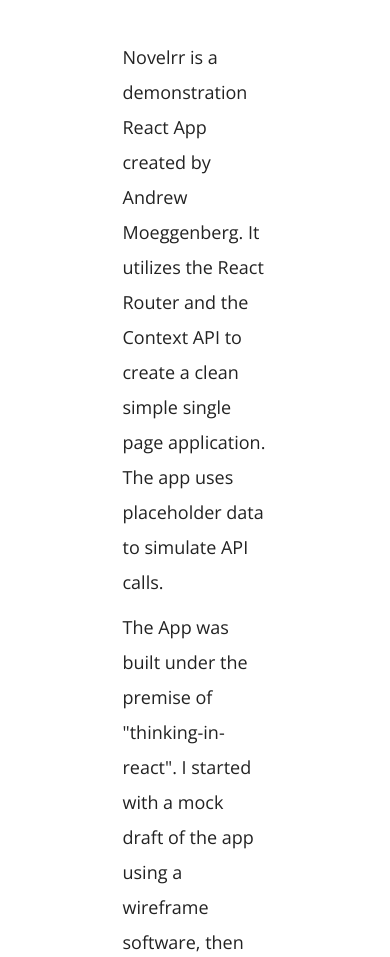
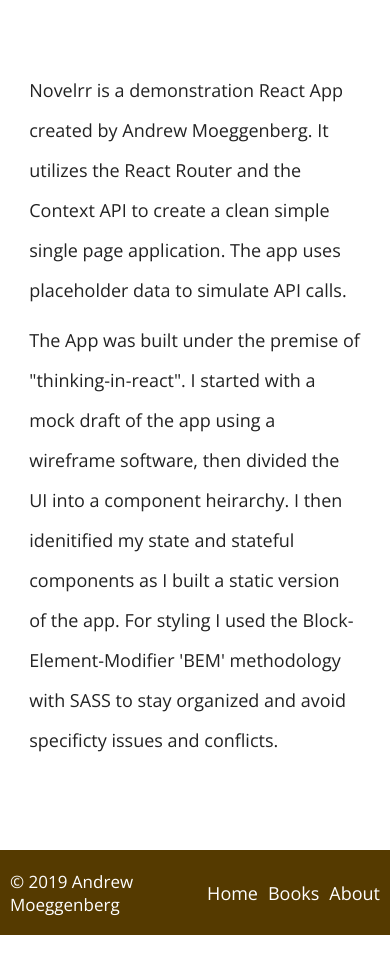
Before and after one commit to andrewmoeggy/novelrr, a React (Create React App) app: page /about in a window 390 px wide. Shown: the part 594-1551 px from the top of the page. After the commit the page ends 1529 px from the top, so only its background shows below. Built offline with nearby package versions, Linux system fonts and the light colour scheme.

Commit message:
about page update

```diff
--- a/src/components/Footer/Footer.js
+++ b/src/components/Footer/Footer.js
@@ -4,18 +4,18 @@
 const Footer = () => {
 
   return (
-    <footer class="footer">
-      <p class="footer__blurb">&copy; 2019 Andrew Moeggenberg</p>
-      <ul class="footer__list">
+    <footer className="footer">
+      <p className="footer__blurb">&copy; 2019 Andrew Moeggenberg</p>
+      <ul className="footer__list">
         <Link to="/">
-          <li class="footer__list-item">- Home</li>
+          <li className="footer__list-item">Home</li>
         </Link>
         <Link to="/books">
-          <li class="footer__list-item">- Books</li>
+          <li className="footer__list-item">Books</li>
 
         </Link>
         <Link to="/about">
-          <li class="footer__list-item">- About</li>
+          <li className="footer__list-item">About</li>
         </Link>
 
       </ul>
--- a/src/pages/About.js
+++ b/src/pages/About.js
@@ -21,8 +21,9 @@
             Novelrr is a demonstration React App created by Andrew Moeggenberg.  It utilizes the React Router and the Context API to create a clean simple single page application.  The app uses placeholder data to simulate API calls.
           </p>
           <p className="about__paragraph">
-            The App was built under the premise of "thinking-in-react".  I started with a mock draft of the app using a wireframe software, then divided UI into a component heirarchy.  I then idenitified my state and stateful components as I built a static version of the app.
+            The App was built under the premise of "thinking-in-react".  I started with a mock draft of the app using a wireframe software, then divided the UI into a component heirarchy.  I then idenitified my state and stateful components as I built a static version of the app. For styling I used the Block-Element-Modifier 'BEM' methodology with SASS to stay organized and avoid specificty issues and conflicts.
           </p>
+
         </section>
       </>
     );
--- a/src/pages/css/About.scss
+++ b/src/pages/css/About.scss
@@ -5,14 +5,32 @@
     justify-content: center;
     align-items: center;
     flex-direction: column;
-    padding: 5rem;
+    padding: 8rem;
   }
 
   &__paragraph {
     font-size: 1.8rem;
-    width: 50%;
-    line-height: 3.5rem;
+    width: 40vw;
+    line-height: 4rem;
     color: #222;
     margin-bottom: 1rem;
   }
 }
+
+@media only screen and (max-width: 100rem) {
+  .about {
+
+    &__paragraph {
+      width: 70vw;
+    }
+  }
+}
+
+@media only screen and (max-width: 50rem) {
+  .about {
+
+    &__paragraph {
+      width: 85vw;
+    }
+  }
+}
```
